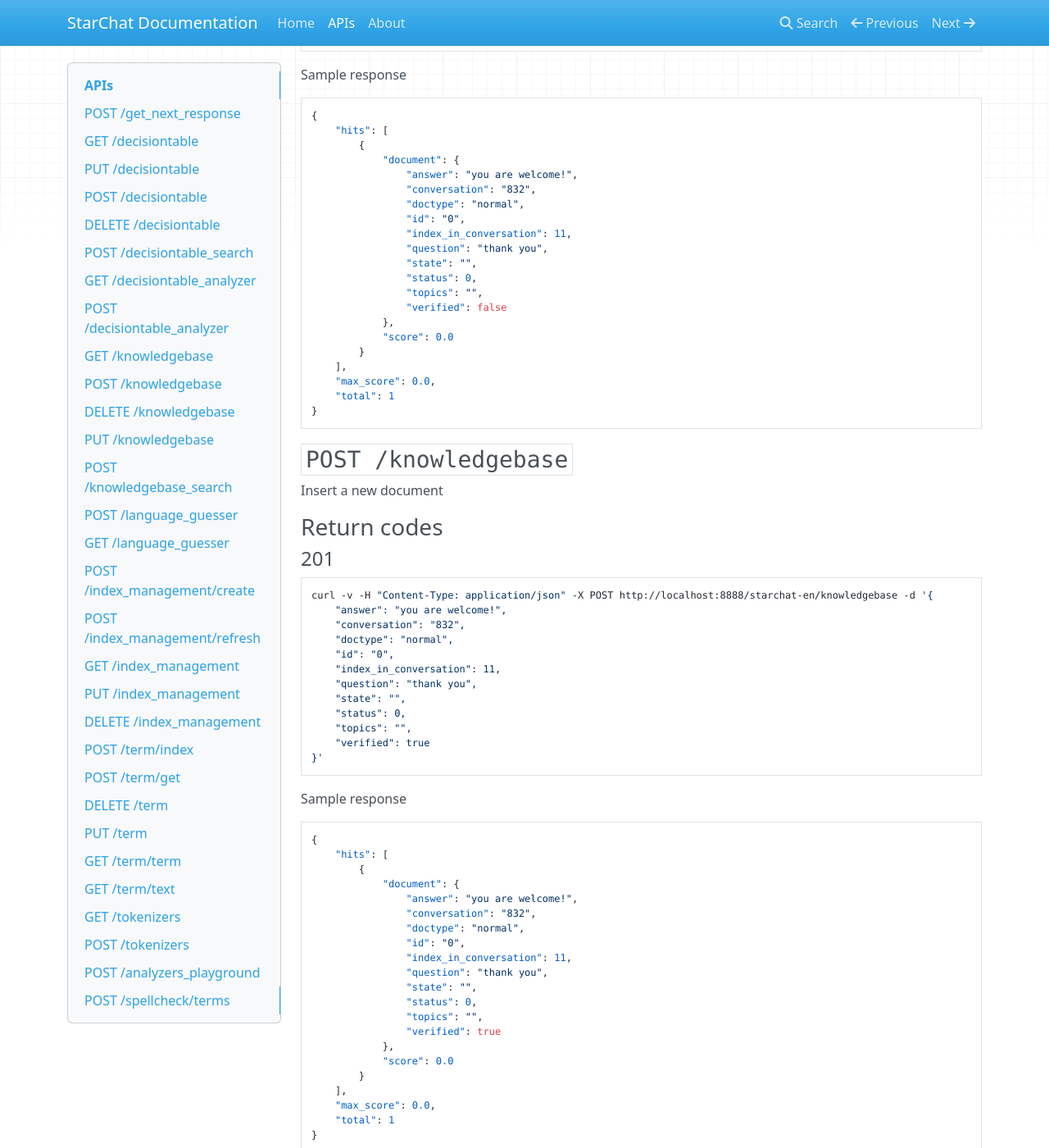
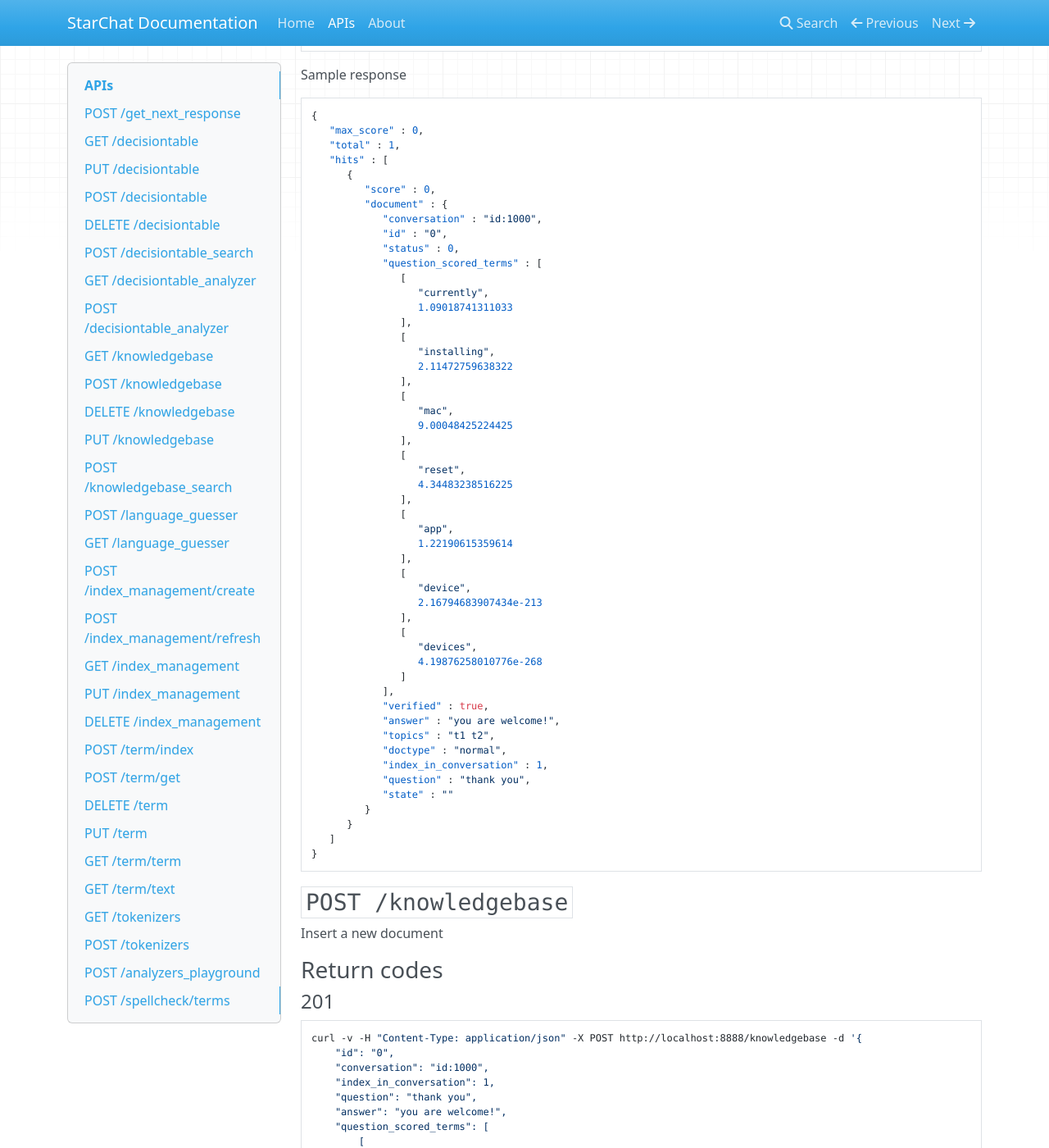
Before and after one commit to acollamati/starchat-doc, an MkDocs documentation site: the page built from docs/apis.md, in a window 1280 px wide and 1400 px high, scrolled down 6802 px. Shown: the whole window at 82% size. Built offline with MkDocs 1.6.1, drawn with Linux system fonts in a browser that asks for light colours; nearby versions of some CDN libraries; old or Windows-style settings are respelled for this version of MkDocs; some of the changed text lies outside the part shown.

Commit message:
added documentation for scored terms on the knowledge base

````diff
--- a/docs/apis.md
+++ b/docs/apis.md
@@ -362,25 +362,55 @@
 
 ```json
 {
-    "hits": [
-        {
-            "document": {
-                "answer": "you are welcome!",
-                "conversation": "832",
-                "doctype": "normal",
-                "id": "0",
-                "index_in_conversation": 11,
-                "question": "thank you",
-                "state": "",
-                "status": 0,
-                "topics": "",
-                "verified": false
-            },
-            "score": 0.0
-        }
-    ],
-    "max_score": 0.0,
-    "total": 1
+   "max_score" : 0,
+   "total" : 1,
+   "hits" : [
+      {
+         "score" : 0,
+         "document" : {
+            "conversation" : "id:1000",
+            "id" : "0",
+            "status" : 0,
+            "question_scored_terms" : [
+               [
+                  "currently",
+                  1.09018741311033
+               ],
+               [
+                  "installing",
+                  2.11472759638322
+               ],
+               [
+                  "mac",
+                  9.00048425224425
+               ],
+               [
+                  "reset",
+                  4.34483238516225
+               ],
+               [
+                  "app",
+                  1.22190615359614
+               ],
+               [
+                  "device",
+                  2.16794683907434e-213
+               ],
+               [
+                  "devices",
+                  4.19876258010776e-268
+               ]
+            ],
+            "verified" : true,
+            "answer" : "you are welcome!",
+            "topics" : "t1 t2",
+            "doctype" : "normal",
+            "index_in_conversation" : 1,
+            "question" : "thank you",
+            "state" : ""
+         }
+      }
+   ]
 }
 ```
 
@@ -393,43 +423,58 @@
 #### 201
 
 ```bash
-curl -v -H "Content-Type: application/json" -X POST http://localhost:8888/starchat-en/knowledgebase -d '{
-    "answer": "you are welcome!",
-    "conversation": "832",
-    "doctype": "normal",
-    "id": "0",
-    "index_in_conversation": 11,
-    "question": "thank you",
-    "state": "",
-    "status": 0,
-    "topics": "",
-    "verified": true
+curl -v -H "Content-Type: application/json" -X POST http://localhost:8888/knowledgebase -d '{
+	"id": "0",
+	"conversation": "id:1000",
+	"index_in_conversation": 1,
+	"question": "thank you",
+	"answer": "you are welcome!",
+	"question_scored_terms": [
+		[
+			"currently",
+			1.0901874131103333
+		],
+		[
+			"installing",
+			2.11472759638322
+		],
+		[
+			"mac",
+			9.000484252244254
+		],
+		[
+			"reset",
+			4.34483238516225
+		],
+		[
+			"app",
+			1.2219061535961406
+		],
+		[
+			"device",
+			2.1679468390743414E-213
+		],
+		[
+			"devices",
+			4.1987625801077624E-268
+		]
+	],
+	"verified": true,
+	"topics": "t1 t2",
+	"doctype": "normal",
+	"state": "",
+	"status": 0
 }'
 ```
 
 Sample response
 
 ```json
-{
-    "hits": [
-        {
-            "document": {
-                "answer": "you are welcome!",
-                "conversation": "832",
-                "doctype": "normal",
-                "id": "0",
-                "index_in_conversation": 11,
-                "question": "thank you",
-                "state": "",
-                "status": 0,
-                "topics": "",
-                "verified": true
-            },
-            "score": 0.0
-        }
-    ],
-    "max_score": 0.0,
-    "total": 1
+{   "dtype": "question",
+    "version": 1,
+    "id": "1",
+    "index": "jenny-en-0",
+    "created":true
 }
 ```
 
@@ -451,11 +496,11 @@
 
 ```bash
 {
-    "dtype": "question",
-    "found": false,
-    "id": "0",
-    "index": "jenny-en-0",
-    "version": 5
+   "id" : "0",
+   "version" : 5,
+   "index" : "jenny-en-0",
+   "dtype" : "question",
+   "found" : true
 }
 ```
 
@@ -472,16 +517,56 @@
 Sample call
 
 ```bash
-curl -v -H "Content-Type: application/json" -X PUT http://localhost:8888/starchat-en/knowledgebase/                                                   e9d7c04d0c539415620884f8c885fef93e9fd0b49bbea23a7f2d08426e4d185119068365a0c1c4a506c5c43079e1e8da4ef7558a7f74756a8d850cb2d14e5297 -d '{
-    "answer": "you are welcome!",
-    "conversation": "832",
-    "doctype": "normal",
-    "index_in_conversation": 11,
-    "question": "thank yoy",
-    "state": "",
-    "status": 0,
-    "topics": "",
-    "verified": false
+{
+   "max_score" : 0,
+   "total" : 1,
+   "hits" : [
+      {
+         "score" : 0,
+         "document" : {
+            "conversation" : "id:1001",
+            "verified" : true,
+            "id" : "0",
+            "doctype" : "normal",
+            "question_scored_terms" : [
+               [
+                  "currently",
+                  1.09018741311033
+               ],
+               [
+                  "installing",
+                  2.11472759638322
+               ],
+               [
+                  "mac",
+                  9.00048425224425
+               ],
+               [
+                  "reset",
+                  4.34483238516225
+               ],
+               [
+                  "app",
+                  1.22190615359614
+               ],
+               [
+                  "device",
+                  2.16794683907434e-213
+               ],
+               [
+                  "devices",
+                  4.19876258010776e-268
+               ]
+            ],
+            "question" : "thank you",
+            "index_in_conversation" : 1,
+            "state" : "",
+            "topics" : "t1 t2",
+            "answer" : "you are welcome!",
+            "status" : 0
+         }
+      }
+   ]
 }'
 ```
 
@@ -519,25 +604,47 @@
 
 ```json
 {
-    "hits": [
-        {
-            "document": {
-                "answer": "you are welcome",
-                "conversation": "4346",
-                "doctype": "normal",
-                "id": "10",
-                "index_in_conversation": 6,
-                "question": "thank you",
-                "state": "",
-                "status": 0,
-                "topics": "",
-                "verified": true
-            },
-            "score": 3.5618982315063477
-        }
-    ],
-    "max_score": 3.5618982315063477,
-    "total": 1
+   "max_score" : 1.15013706684113,
+   "total" : 2,
+   "hits" : [
+      {
+         "document" : {
+            "id" : "1",
+            "doctype" : "normal",
+            "question_scored_terms" : [
+               [
+                  "validation",
+                  0.0343148699683119
+               ],
+               [
+                  "imac",
+                  1.12982760046835
+               ],
+               [
+                  "aware",
+                  3.15048958129597
+               ],
+               [
+                  "ios",
+                  6.14545226791214
+               ],
+               [
+                  "activation",
+                  4.92133804309887
+               ]
+            ],
+            "answer" : "fine thanks",
+            "conversation" : "id:1000",
+            "state" : "",
+            "question" : "how are you?",
+            "status" : 0,
+            "index_in_conversation" : 1,
+            "topics" : "t1 t2",
+            "verified" : true
+         },
+         "score" : 1.15013706684113
+      }
+   ]
 }
 ```
 
@@ -555,8 +662,7 @@
 curl -v -H "Content-Type: application/json" -X POST "http://localhost:8888/language_guesser" -d "
 {
 	\"input_text\": \"good morning, may I ask you a question?\"
-	}
-	"
+}"
 ```
 
 Sample output
````
Also changed, not shown: other parts of docs/apis.md (+5 -5 lines).
